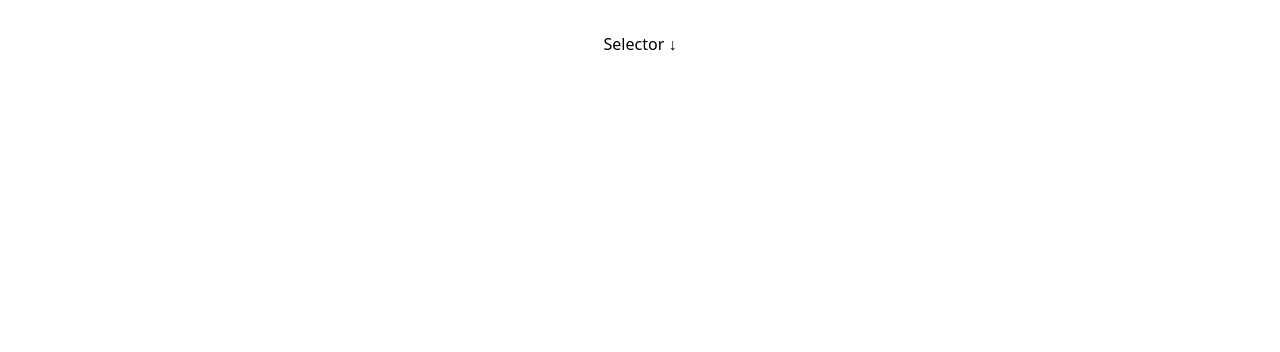
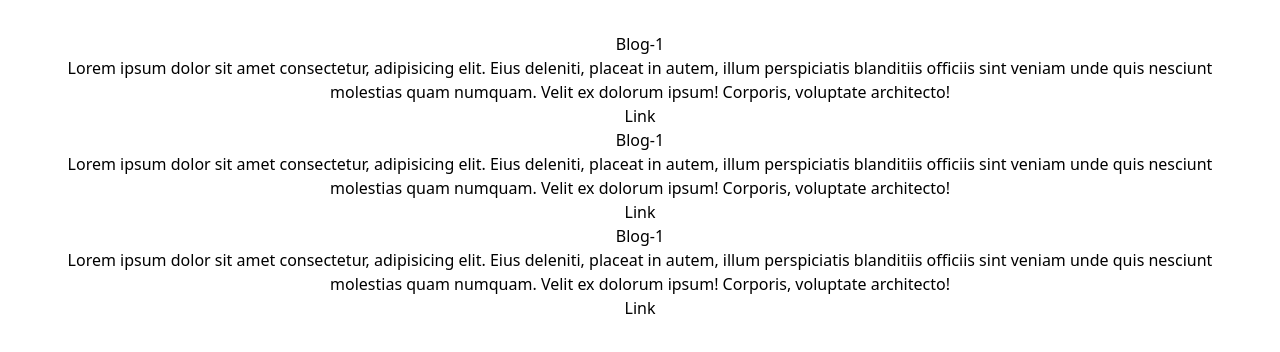
Before and after one commit to theiheu/ReactJs-EV, a React (Vite) app: page / in a window 1280 px wide. Shown: the top 352 px of the page. Built offline with nearby package versions, Linux system fonts and the light colour scheme.

Commit message:
writer customHooks useLinkNewTab (part 1)

```diff
--- a/src/App.jsx
+++ b/src/App.jsx
@@ -2,13 +2,15 @@ import "./App.css";
 import DropDown from "./dropDown/DropDown";
 // import TextAreaAutoResize from "./TextAreaAutoResize";
 // import TimeWatch from "./timeWatch/TimeWatch";
+import Blog from "./customHooks/Blog";
 
 function App() {
   return (
     <>
       {/* <TimeWatch/> */}
       {/* <TextAreaAutoResize /> */}
-      <DropDown />
+      {/* <DropDown /> */}
+      <Blog />
     </>
   );
 }
--- /dev/null
+++ b/src/customHooks/Blog.jsx
@@ -0,0 +1,66 @@
+import { useEffect, useRef } from "react";
+
+const Blog = () => {
+  const blankRef = useRef(null);
+
+  useEffect(() => {
+    // console.log("blankRef :>> ", blankRef.current.querySelectorAll("a"));
+    const tagA = blankRef.current.querySelectorAll("a");
+    tagA.forEach((item) => {
+      // console.log("item :>> ", item);
+      item.setAttribute("target", "_blank");
+    });
+  }, []);
+
+  return (
+    <div ref={blankRef}>
+      <div>
+        <h1>Blog-1</h1>
+        <p>
+          Lorem ipsum dolor sit amet consectetur, adipisicing elit. Eius
+          deleniti, placeat in autem, illum perspiciatis blanditiis officiis
+          sint veniam unde quis nesciunt molestias quam numquam. Velit ex
+          dolorum ipsum! Corporis, voluptate architecto!
+        </p>
+        <a
+          className="underline"
+          href="https://www.geeksforgeeks.org/collect-js-contains-method/"
+        >
+          Link
+        </a>
+      </div>
+      <div>
+        <h1>Blog-1</h1>
+        <p>
+          Lorem ipsum dolor sit amet consectetur, adipisicing elit. Eius
+          deleniti, placeat in autem, illum perspiciatis blanditiis officiis
+          sint veniam unde quis nesciunt molestias quam numquam. Velit ex
+          dolorum ipsum! Corporis, voluptate architecto!
+        </p>
+        <a
+          className="underline"
+          href="https://www.geeksforgeeks.org/collect-js-contains-method/"
+        >
+          Link
+        </a>
+      </div>
+      <div>
+        <h1>Blog-1</h1>
+        <p>
+          Lorem ipsum dolor sit amet consectetur, adipisicing elit. Eius
+          deleniti, placeat in autem, illum perspiciatis blanditiis officiis
+          sint veniam unde quis nesciunt molestias quam numquam. Velit ex
+          dolorum ipsum! Corporis, voluptate architecto!
+        </p>
+        <a
+          className="underline"
+          href="https://www.geeksforgeeks.org/collect-js-contains-method/"
+        >
+          Link
+        </a>
+      </div>
+    </div>
+  );
+};
+
+export default Blog;
```
